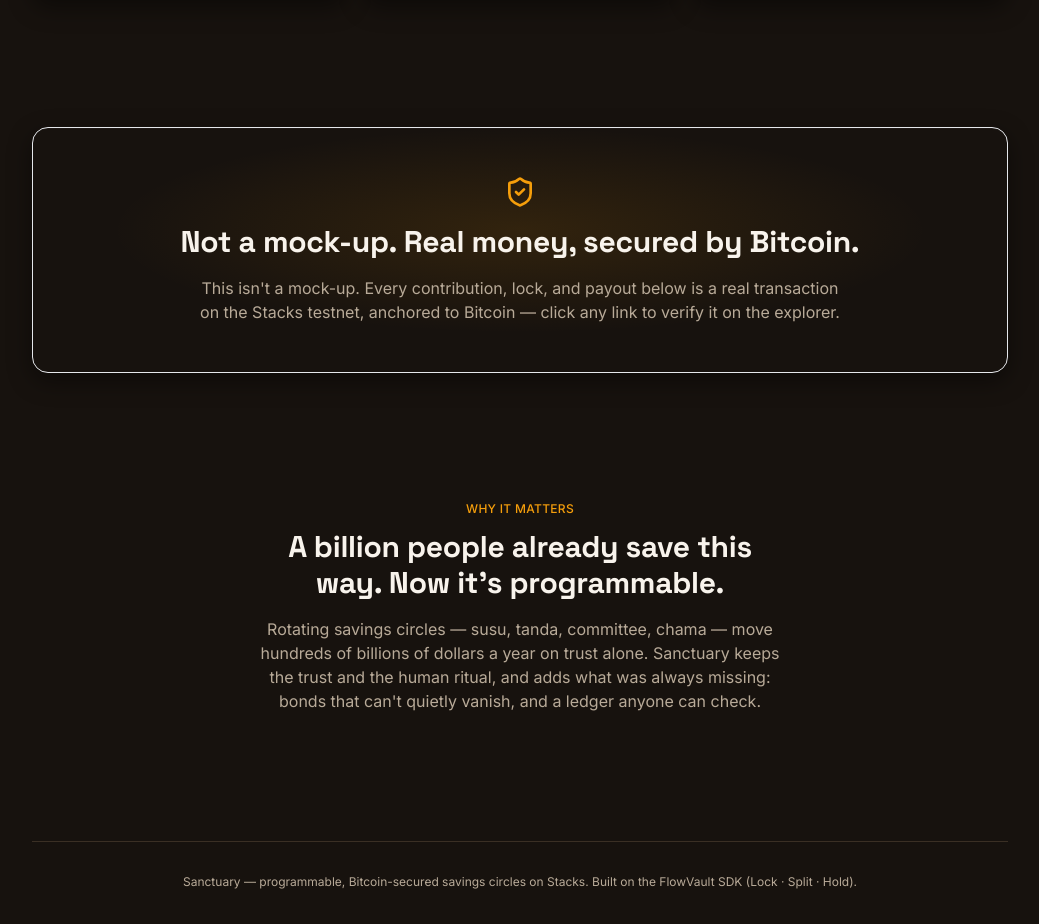
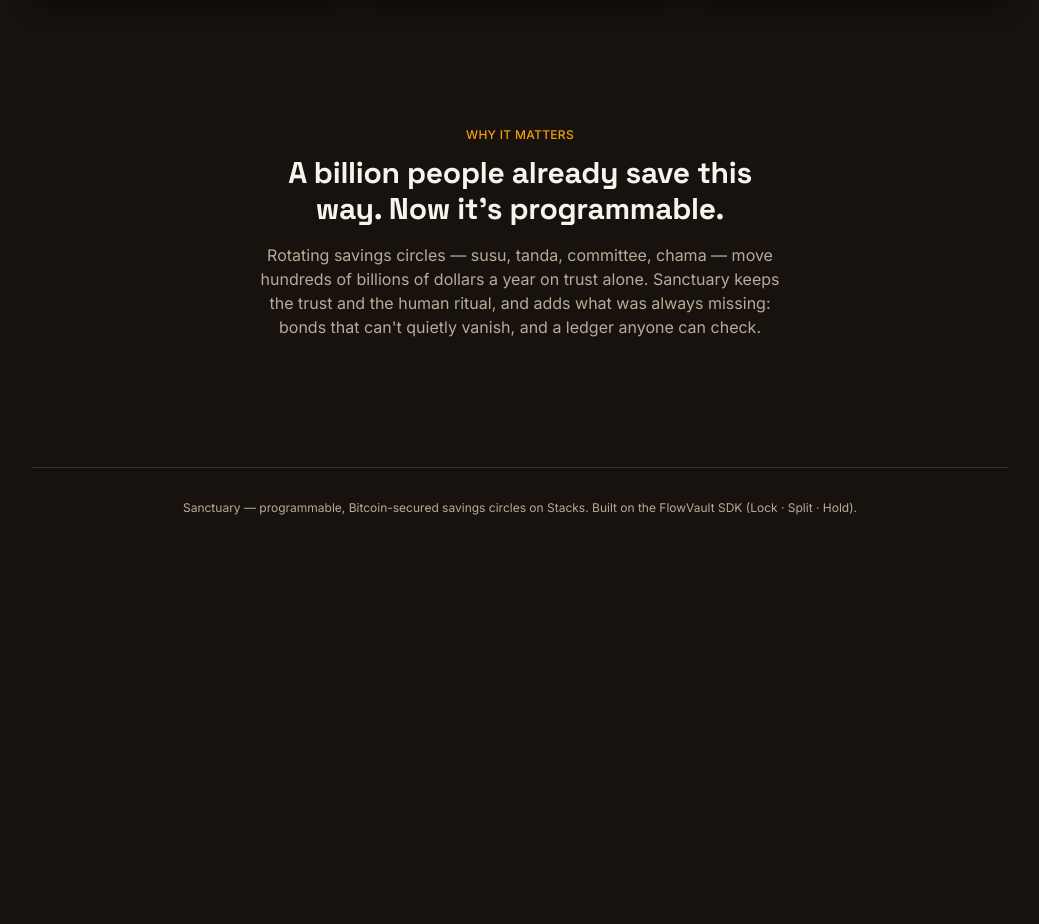
Before and after one commit to JUICEWRLD998/sanctuary, a Next.js app: page / in a window 1280 px wide. Shown: the part 1443-2367 px from the top of the page, without its empty margins (120-1159 px from the left). After the commit the page ends 2055 px from the top, so only its background shows below. Built offline with nearby package versions, Linux system fonts and the light colour scheme; no server answers.

Commit message:
landing page revamp

```diff
--- a/app/page.tsx
+++ b/app/page.tsx
@@ -104,19 +104,6 @@
         </ul>
       </section>
 
-      {/* Bitcoin-finality framing */}
-      <section className="mt-24 sm:mt-32" aria-labelledby="proof-heading">
-        <Reveal>
-          <div className="rounded-lg border border-primary/30 bg-surface bg-vault-glow p-8 text-center shadow-card sm:p-12">
-            <ShieldCheck className="mx-auto h-8 w-8 text-primary" aria-hidden="true" />
-            <h2 id="proof-heading" className="mt-4 text-2xl font-bold sm:text-3xl">
-              Not a mock-up. Real money, secured by Bitcoin.
-            </h2>
-            <p className="mx-auto mt-4 max-w-2xl text-balance text-fg-muted">{STORY.proof}</p>
-          </div>
-        </Reveal>
-      </section>
-
       {/* Closing — why it matters */}
       <section className="mt-24 sm:mt-32" aria-labelledby="closing-heading">
         <Reveal>
```
